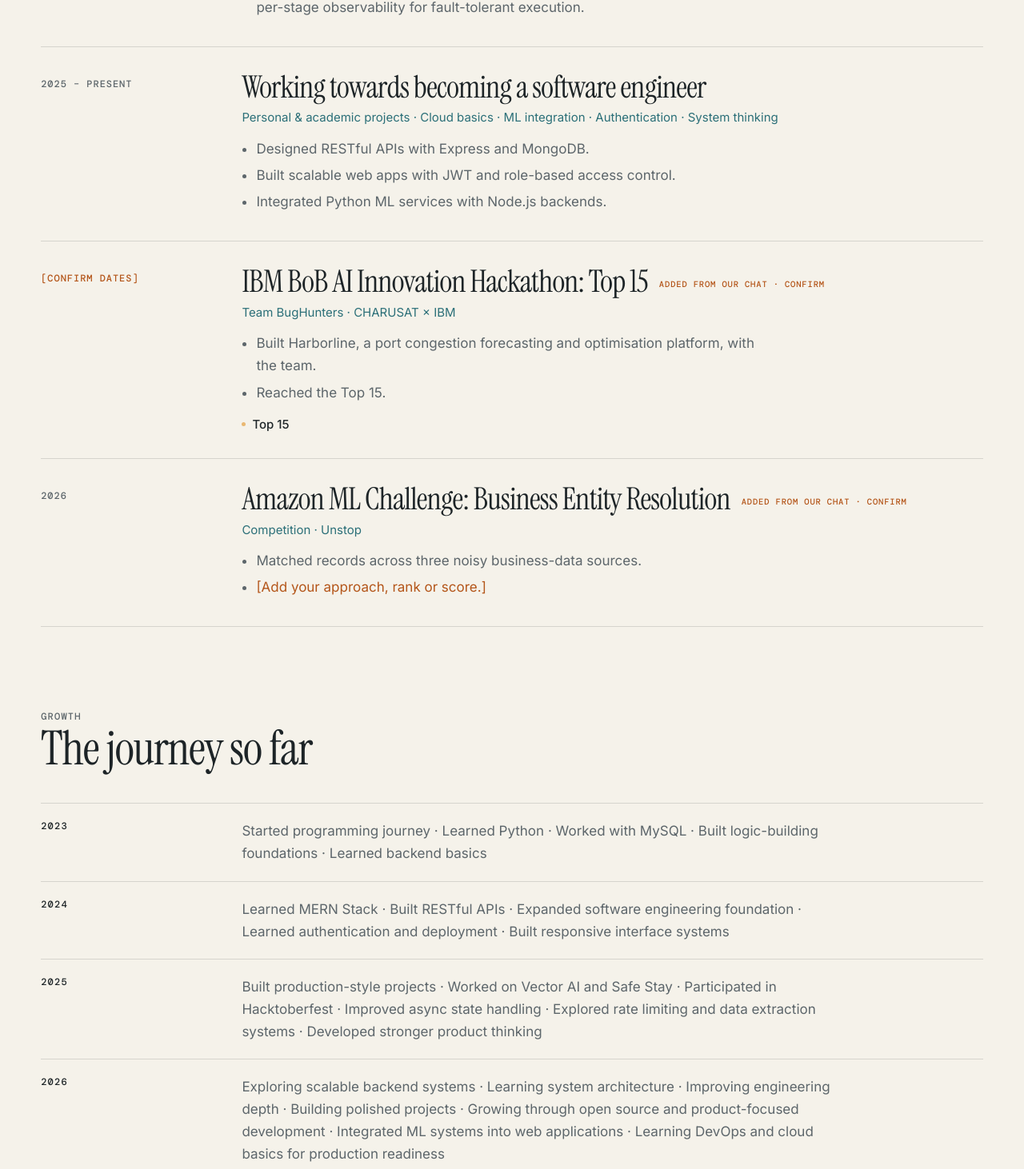
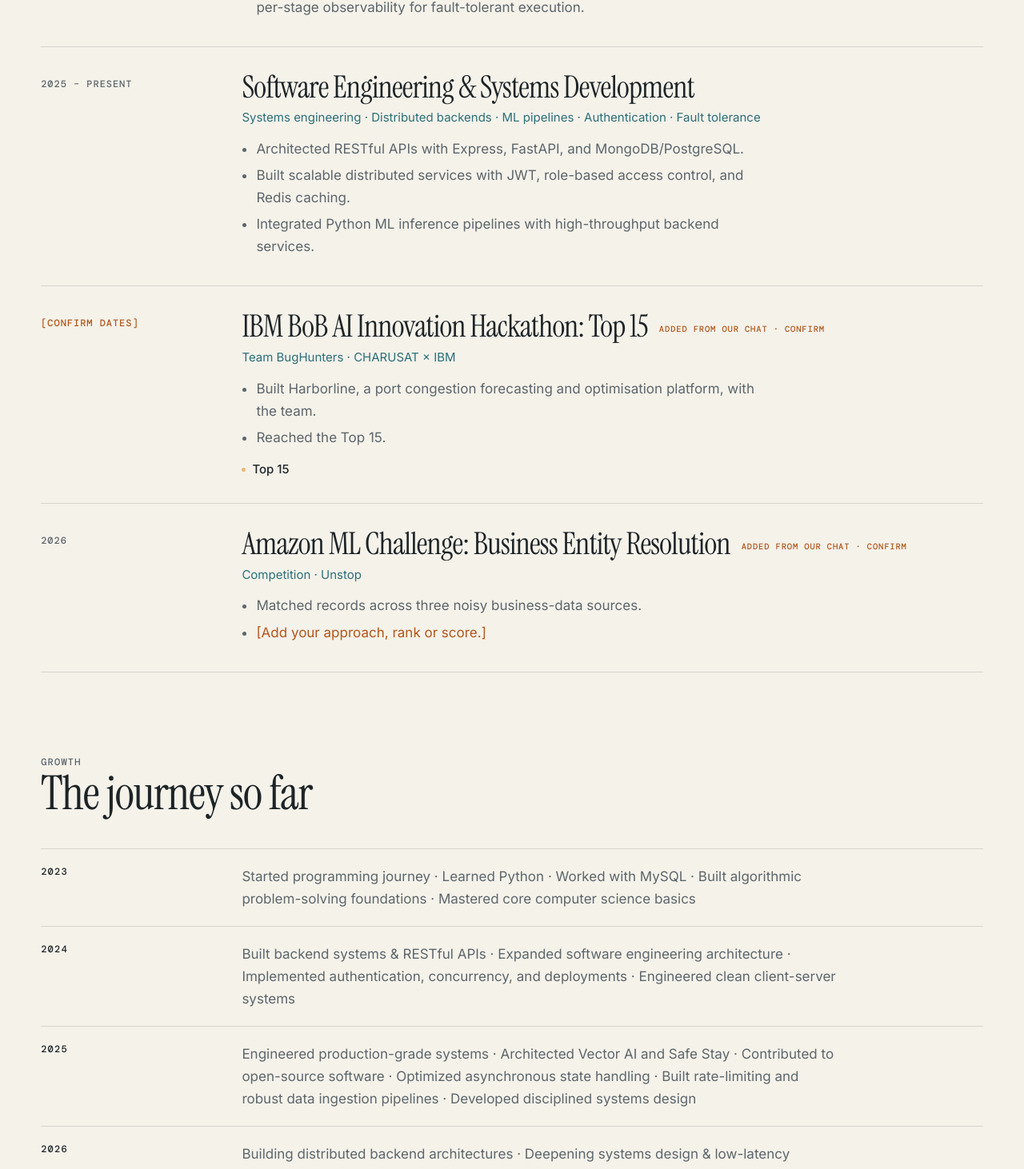
Before and after one commit to AubaidAhmedSaiyed/Portfolio, a React (Vite) app in the folder client/: page / in a window 1280 px wide. Shown: the part 6294-7756 px from the top of the page at 80% size. Built offline with nearby package versions, Linux system fonts and the light colour scheme; the HTML template or start-up script is replaced by a standard one.

Commit message:
feat(copy): reinforce software engineering and distributed systems copy

```diff
--- a/client/src/App.jsx
+++ b/client/src/App.jsx
@@ -347,12 +347,12 @@
   },
   {
     p: '2025 – Present',
-    t: 'Working towards becoming a software engineer',
-    o: 'Personal & academic projects · Cloud basics · ML integration · Authentication · System thinking',
+    t: 'Software Engineering & Systems Development',
+    o: 'Systems engineering · Distributed backends · ML pipelines · Authentication · Fault tolerance',
     b: [
-      'Designed RESTful APIs with Express and MongoDB.',
-      'Built scalable web apps with JWT and role-based access control.',
-      'Integrated Python ML services with Node.js backends.'
+      'Architected RESTful APIs with Express, FastAPI, and MongoDB/PostgreSQL.',
+      'Built scalable distributed services with JWT, role-based access control, and Redis caching.',
+      'Integrated Python ML inference pipelines with high-throughput backend services.'
     ],
     m: []
   },
@@ -382,10 +382,10 @@
 ];
 
 const JR = [
-  ['2023', 'Started programming journey · Learned Python · Worked with MySQL · Built logic-building foundations · Learned backend basics'],
-  ['2024', 'Learned MERN Stack · Built RESTful APIs · Expanded software engineering foundation · Learned authentication and deployment · Built responsive interface systems'],
-  ['2025', 'Built production-style projects · Worked on Vector AI and Safe Stay · Participated in Hacktoberfest · Improved async state handling · Explored rate limiting and data extraction systems · Developed stronger product thinking'],
-  ['2026', 'Exploring scalable backend systems · Learning system architecture · Improving engineering depth · Building polished projects · Growing through open source and product-focused development · Integrated ML systems into web applications · Learning DevOps and cloud basics for production readiness']
+  ['2023', 'Started programming journey · Learned Python · Worked with MySQL · Built algorithmic problem-solving foundations · Mastered core computer science basics'],
+  ['2024', 'Built backend systems & RESTful APIs · Expanded software engineering architecture · Implemented authentication, concurrency, and deployments · Engineered clean client-server systems'],
+  ['2025', 'Engineered production-grade systems · Architected Vector AI and Safe Stay · Contributed to open-source software · Optimized asynchronous state handling · Built rate-limiting and robust data ingestion pipelines · Developed disciplined systems design'],
+  ['2026', 'Building distributed backend architectures · Deepening systems design & low-latency services · Advancing through open-source software engineering · Integrating ML models into production backends · Mastering cloud infrastructure and DevOps for high availability']
 ];
 
 const SK = [
```
Also changed, not shown: 1 other file (tests, documents, lock files or other folders).
